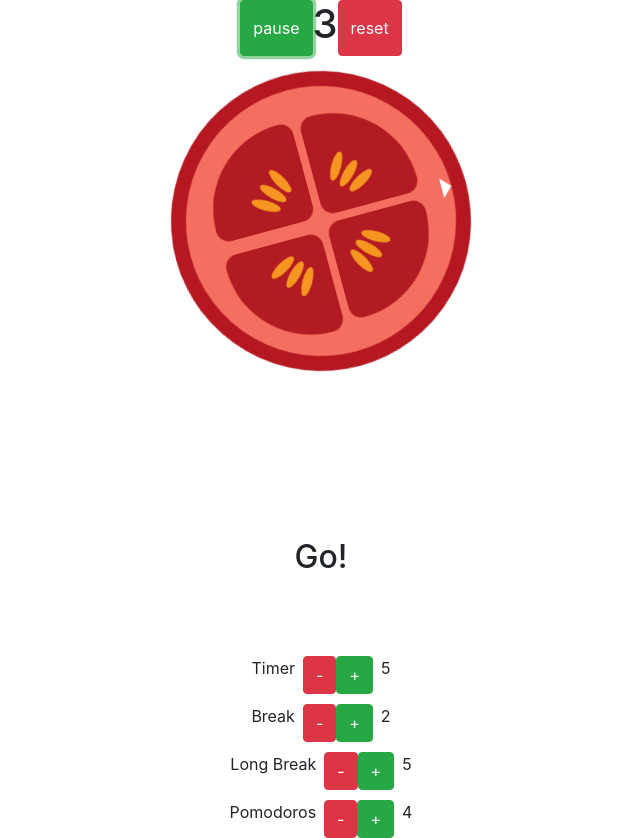
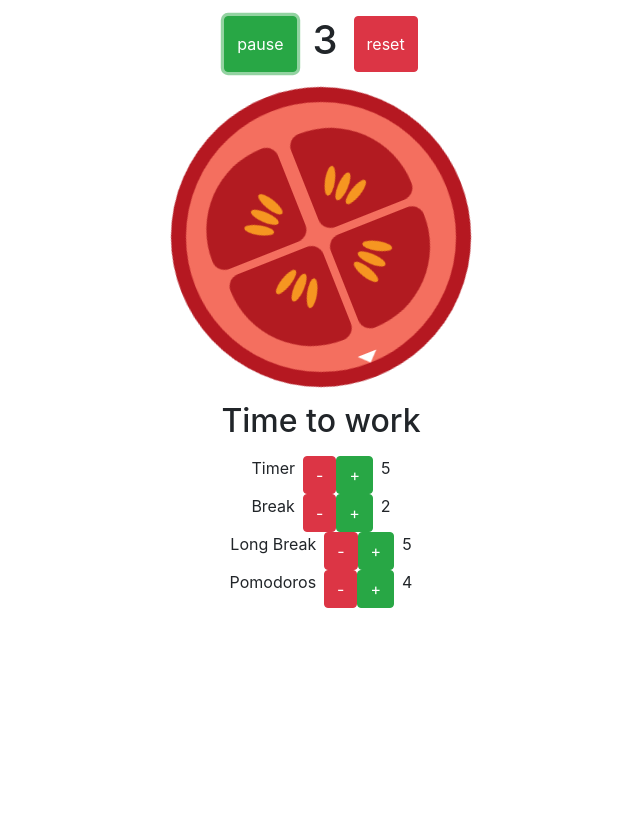
Before and after one commit to chadpjontek/Pomodoro-Clock, a plain HTML site: page index.html in a window 1280 px wide. Both pictures are taken after a click on the button "start". Shown: the whole page, without its empty margins (319-959 px from the left). After the commit the page ends 800 px from the top, so only its background shows below. Drawn offline with nearby package versions, Linux system fonts and the light colour scheme.

Commit message:
Animation finished.

```diff
--- a/index.html
+++ b/index.html
@@ -15,10 +15,10 @@
 
 <body>
   <div class="container">
-    <div class="row d-flex justify-content-center">
-      <button id="timer" class="btn btn-success" onclick="timer()">start</button>
+    <div class="row d-flex justify-content-center mt-3">
+      <button id="timer" class="btn btn-success mx-3" onclick="timer()">start</button>
       <h1>5</h1>
-      <button id="reset" class="btn btn-danger" onclick="reset()">reset</button>
+      <button id="reset" class="btn btn-danger mx-3" onclick="reset()">reset</button>
     </div>
     <div class="row d-flex justify-content-center" id="tomato" onclick="timer()">
       <span id="pointer"></span>
@@ -42,6 +42,12 @@
         <span id="bl-seed2"></span>
         <span id="bl-seed3"></span>
       </span>
+    </div>
+    <div class="row d-flex justify-content-center message">
+      <h2></h2>
+    </div>
+    <div class="row d-flex justify-content-center checks">
+      <h3 id="checks"></h3>
     </div>
     <div class="row d-flex justify-content-center timer">
       <div class="mx-2">Timer </div>
@@ -67,12 +73,6 @@
       <button id="increasePomodoros" class="btn btn-success" onclick="increasePomodoros()">+</button>
       <div id="pomodoros" class="mx-2">4 </div>
     </div>
-    <div class="row d-flex justify-content-center message">
-      <h2></h2>
-    </div>
-    <div class="row d-flex justify-content-center checks">
-      <h3 id="checks"></h3>
-    </div>
   </div>
   <!-- jQuery first, then Popper.js, then Bootstrap JS -->
   <script src="https://cdnjs.cloudflare.com/ajax/libs/howler/2.0.5/howler.js"></script>
--- a/main.css
+++ b/main.css
@@ -1,19 +1,3 @@
-.timer {
-  position: relative;
-  top: 270px;
-}
-.short {
-  position: relative;
-  top:280px;
-}
-.long {
-  position: relative;
-  top: 290px;
-}
-.pomo {
-  position: relative;
-  top:300px;
-}
 #tomato {
   margin: 15px auto;
   transform: translate(-50%, -50%);
@@ -22,7 +6,7 @@
   border-radius: 50%;
   background: #f46f5f;
   border: 15px solid #b51821;
-  animation: animate 10s linear infinite;
+  animation: animate paused 10s linear infinite;
 }
 @keyframes animate {
   0% {
--- a/main.js
+++ b/main.js
@@ -15,12 +15,15 @@ function timer() {
   if ($("#timer").text() === "start") {
     $('h2').text("GO!");
     seconds = timerTime;
-
+    $("#tomato").replaceWith($("#tomato").clone(true));
+   $("#tomato").css({"animation-name": "animate", "animation-fill-mode": "backwards","animation-duration": timerTime + "s", "animation-play-state": "running"});
     start();
   } else if ($("#timer").text() === "resume") {
     $('h2').text("GO!");
+    $("#tomato").css("animation-play-state", "running");
     start();
   } else {
+    $("#tomato").css("animation-play-state", "paused");
     pause();
   }
 }
@@ -34,10 +37,14 @@ function breakTimer() {
   if(pomodoros === pomodoroNumber){
     isLongBreak = true;
     seconds = longBreakTime;
+    $("#tomato").replaceWith($("#tomato").clone(true));
+    $("#tomato").css({"animation-name": "animate", "animation-fill-mode": "backwards", "animation-duration": longBreakTime + "s", "animation-play-state": "running"});
     start();
   } else {
     isBreak = true;
     seconds = breakTime;
+    $("#tomato").replaceWith($("#tomato").clone(true));
+    $("#tomato").css({"animation-name": "animate", "animation-fill-mode": "backwards", "animation-duration": breakTime + "s", "animation-play-state": "running"});
     start();
   }
 }
@@ -50,6 +57,8 @@ function countDown() {
     if (isBreak) {
       seconds = timerTime;
       isBreak = false;
+      $("#tomato").replaceWith($("#tomato").clone(true));
+      $("#tomato").css({"animation-duration": timerTime + "s", "animation-play-state": "running"});
       start();
     } else if (isLongBreak) {
       seconds = timerTime;
@@ -57,6 +66,8 @@ function countDown() {
       pomodoros = 0;
       checksHtml = "";
       $("#checks").html(checksHtml);
+      $("#tomato").replaceWith($("#tomato").clone(true));
+      $("#tomato").css({"animation-duration": timerTime + "s", "animation-play-state": "running"});
       start();
     } else {
       breakTimer();
@@ -66,11 +77,11 @@ function countDown() {
 // start
 function start() {
   if(isBreak){
-    $('h2').text("Break time!");
+    $('h2').text("Break time");
   } else if (isLongBreak) {
-    $('h2').text("Take a long break!")
+    $('h2').text("Take a long break")
   } else{
-    $('h2').text("Go!");
+    $('h2').text("Time to work");
   }
   $("#timer").text("pause");
   interval = setInterval("countDown()", 1000);
```
